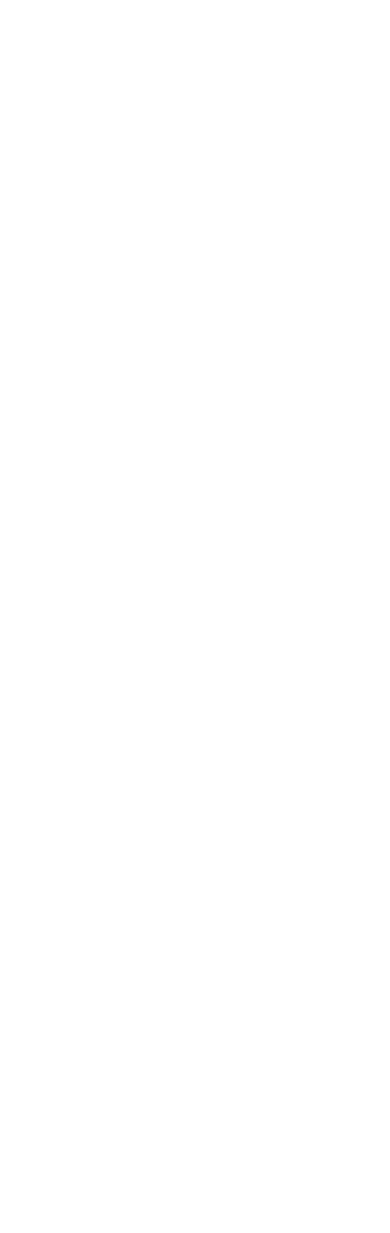
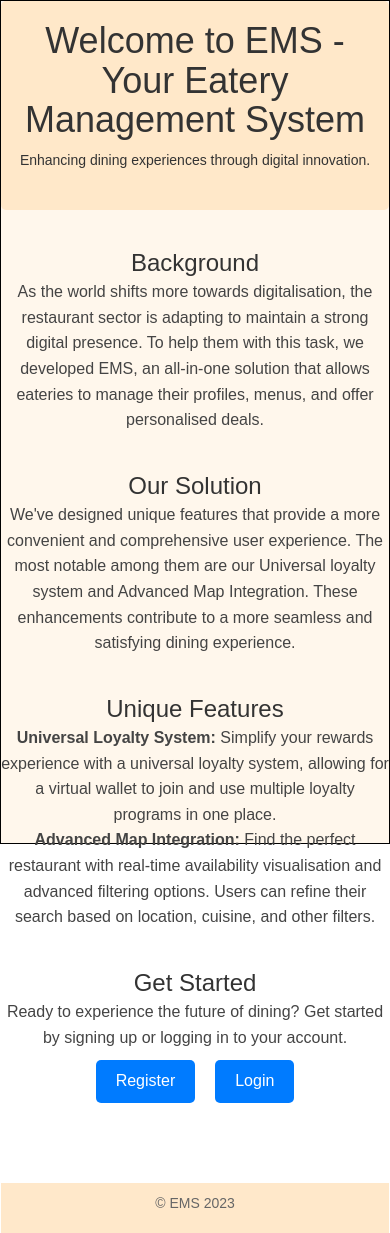
Before and after one commit to unsw-cse-comp3900-9900-23T2/capstone-project-3900w18adingos, a React (Vite) app in the folder frontend/: page / in a window 390 px wide. Before the commit this address had no page. Before the commit the page ends 844 px from the top, so only its background shows below. Built offline with nearby package versions, Linux system fonts and the light colour scheme.

Commit message:
set view to iphone - 390 x 844

```diff
--- a/frontend/src/App.tsx
+++ b/frontend/src/App.tsx
@@ -10,6 +10,8 @@ import { EateryProvider } from "./context/EateryContext";
 
 const App = () => {
     return (
+      <div className="app-outer">
+        <div className="app-inner">
           <AuthProvider>
             <EateryProvider>
               <Router>
@@ -18,11 +20,13 @@ const App = () => {
                   <Route path="/auth/login" element={<SignIn />} />
                   <Route path="/auth/home" element={<AuthHome />} />
                   <Route path="/auth/profile" element={<Profile />} />
-            <Route path="/home" element={<Home />} />
+                  <Route path="/" element={<Home />} />
                 </Routes>
               </Router>
             </EateryProvider>
           </AuthProvider>
+        </div>
+      </div>
     );
 }
 
--- a/frontend/src/Pages/Profile.tsx
+++ b/frontend/src/Pages/Profile.tsx
@@ -20,7 +20,7 @@ const Profile: React.FC = () => {
   const handleLogout = async () => {
     const result = await logout();
     if (result) {
-      navigate("/home")
+      navigate("/")
     }
   };
 
@@ -72,8 +72,6 @@ const Profile: React.FC = () => {
 
           </div>
           }
-
-
       <button onClick={handleLogout} className="logout">Logout</button>
       </div>
     </div>
--- a/frontend/src/components/Header.tsx
+++ b/frontend/src/components/Header.tsx
@@ -4,7 +4,7 @@ import { Props } from '../interface';
 
 const Header: React.FC<Props> = ({children}) => {
   return (
-    <div className="map-header">
+    <div className="header">
       <div className='text-header'>
         {children}
       </div>
--- a/frontend/src/styles/Header.css
+++ b/frontend/src/styles/Header.css
@@ -1,10 +1,11 @@
-.map-header {
+.header {
     display: flex;
     flex-direction: column;
     padding-bottom: 30px;
     background-color: #FFE8C9;
     border-radius: 5px;
     font-family:sans-serif;
+    width: 100%;
 }
 
 .button {
--- a/frontend/src/styles/Home.css
+++ b/frontend/src/styles/Home.css
@@ -3,13 +3,15 @@
     flex-direction: column;
     align-items: center;
     text-align: center;
-    padding: 0 20px;
     font-family: Arial, sans-serif;
+    background-color: #FFF7EC;
+    height: 100%;
   }
 
   .home-header {
     background-color: #f8f9fa;
     padding: 20px 0;
+    width: 100%;
   }
 
   .home-header h1 {
@@ -59,12 +61,14 @@
   }
 
   .home-footer {
-    background-color: #f8f9fa;
-    padding: 20px 0;
+    background-color: #FFE8CA;
+    padding: 10px;
     margin-top: 40px;
+    width: 100%;
   }
 
   .home-footer p {
     font-size: 14px;
     color: #666;
+
   }
--- a/frontend/src/styles/Map.css
+++ b/frontend/src/styles/Map.css
@@ -60,7 +60,21 @@ a[href^="https://maps.google.com/maps"]{display:none !important}
   object-fit: cover;
 }
 .marker-content-description {
-
   width: 100%;
   height: 100%;
 }
+
+.app-outer {
+  display: flex;
+  height: 100vh;
+  margin: 0px;
+  justify-content: center;
+  align-items: center;
+
+}
+
+.app-inner {
+  width: 390px;
+  height: 844px;
+  border: 1px solid black;
+}
--- a/frontend/src/styles/SignUp.css
+++ b/frontend/src/styles/SignUp.css
@@ -13,7 +13,7 @@ body {
     flex-direction: column;
     align-items: center;
     justify-content: center;
-    height: 100vh;
+    height: 100%;
     width: 100%;
     background-color: #FFE8C9;
   }
```
Lines whose indentation alone changed are shown as unchanged.
